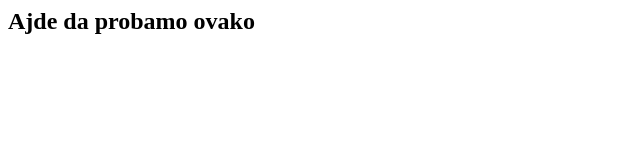
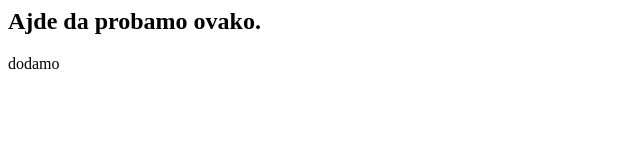
Before and after one commit to Makslavrov/Proba2, a plain HTML site: page index.html in a window 1280 px wide. Shown: the full height of the page, 0-640 px from the left. Drawn offline with Linux system fonts and the light colour scheme.

Commit message:
Update index.html

```diff
--- a/index.html
+++ b/index.html
@@ -1 +1,2 @@
-<h2>Ajde da probamo ovako</h2>
+<h2>Ajde da probamo ovako.</h2>
+<p>dodamo</p>
```
